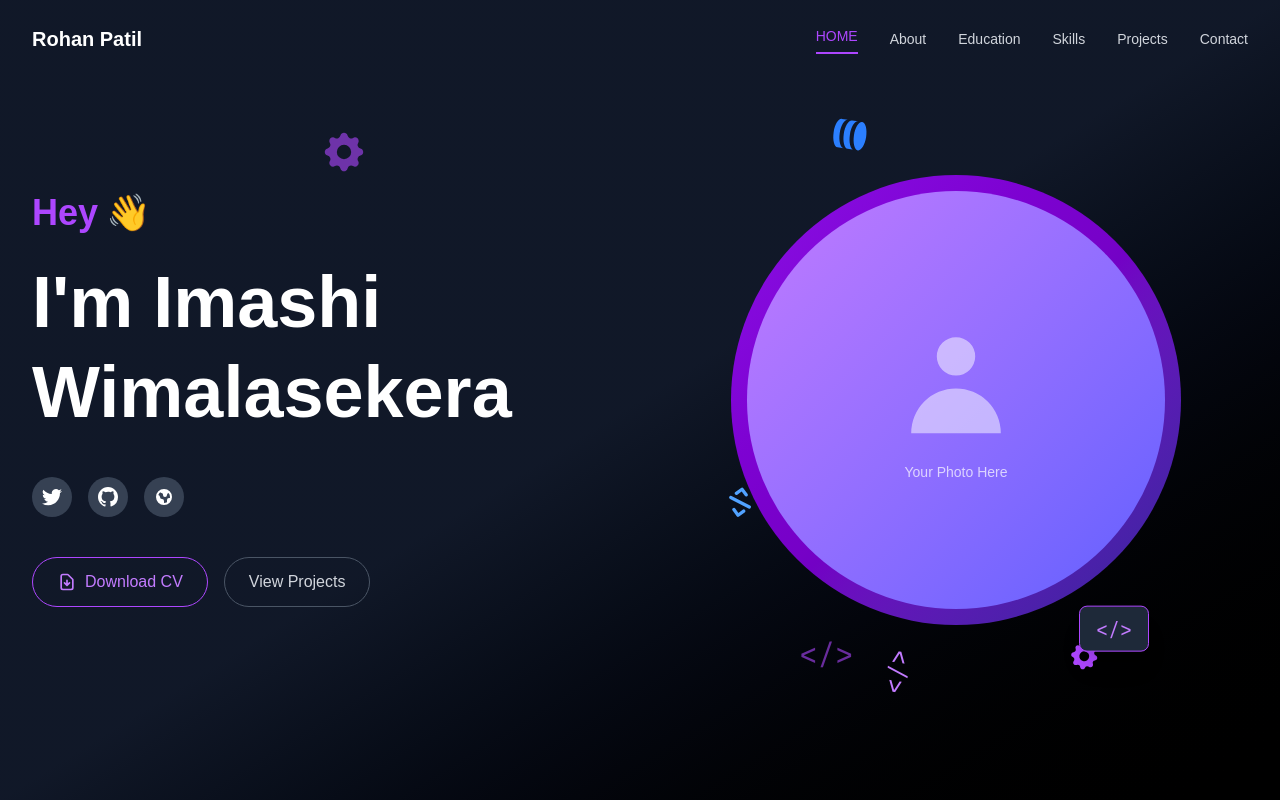
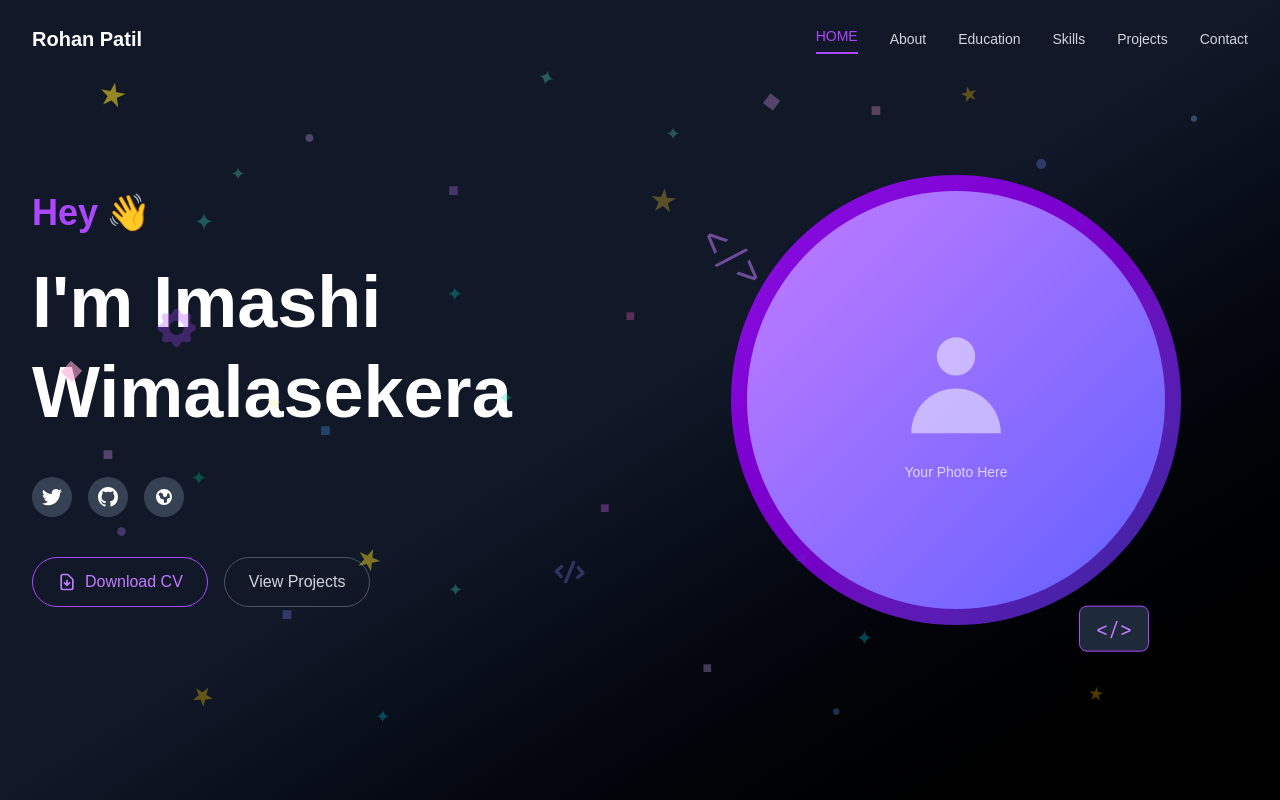
Before and after one commit to Imashi-wimalasekera/My-Portfolio, a Next.js app in the folder frontend/: page / in a window 1280 px wide. Built offline with nearby package versions, Linux system fonts and the light colour scheme.

Commit message:
Update HeroSection.jsx

```diff
--- a/frontend/app/components/HeroSection.tsx
+++ b/frontend/app/components/HeroSection.tsx
@@ -1,44 +1,134 @@
 'use client';
 
 import { motion } from 'framer-motion';
-import Image from 'next/image';
 
 export default function HeroSection() {
-  return (
-    <section className="relative min-h-screen flex items-center justify-center overflow-hidden px-8">
-      {/* Decorative Icons */}
-      <motion.div
-        initial={{ opacity: 0, scale: 0 }}
-        animate={{ opacity: 0.6, scale: 1 }}
-        transition={{ delay: 1, duration: 0.5 }}
-        className="absolute top-32 left-1/4 text-purple-500"
-      >
-        <svg className="w-12 h-12" fill="currentColor" viewBox="0 0 20 20">
-          <path fillRule="evenodd" d="M11.49 3.17c-.38-1.56-2.6-1.56-2.98 0a1.532 1.532 0 01-2.286.948c-1.372-.836-2.942.734-2.106 2.106.54.886.061 2.042-.947 2.287-1.561.379-1.561 2.6 0 2.978a1.532 1.532 0 01.947 2.287c-.836 1.372.734 2.942 2.106 2.106a1.532 1.532 0 012.287.947c.379 1.561 2.6 1.561 2.978 0a1.533 1.533 0 012.287-.947c1.372.836 2.942-.734 2.106-2.106a1.533 1.533 0 01.947-2.287c1.561-.379 1.561-2.6 0-2.978a1.532 1.532 0 01-.947-2.287c.836-1.372-.734-2.942-2.106-2.106a1.532 1.532 0 01-2.287-.947zM10 13a3 3 0 100-6 3 3 0 000 6z" clipRule="evenodd" />
-        </svg>
-      </motion.div>
+  const floatingIcons = [
+    // Top row - evenly distributed
+    { id: 'star1', content: <span className="text-2xl text-yellow-300">★</span>, className: 'top-[10%] left-[8%]', animType: 'zoom' },
+    { id: 'dot1', content: <span className="text-3xl text-purple-300">•</span>, className: 'top-[15%] left-[25%]', animType: 'drift' },
+    { id: 'sparkle1', content: <span className="text-xl text-emerald-300">✦</span>, className: 'top-[8%] left-[42%]', animType: 'zoom' },
+    { id: 'diamond1', content: <span className="text-2xl text-fuchsia-300">◆</span>, className: 'top-[12%] left-[58%]', animType: 'drift' },
+    { id: 'star2', content: <span className="text-xl text-yellow-400">★</span>, className: 'top-[10%] left-[75%]', animType: 'zoom' },
+    { id: 'dot2', content: <span className="text-2xl text-blue-300">•</span>, className: 'top-[15%] left-[90%]', animType: 'drift' },
 
-      <motion.div
-        initial={{ opacity: 0, scale: 0 }}
-        animate={{ opacity: 0.6, scale: 1 }}
-        transition={{ delay: 1.2, duration: 0.5 }}
-        className="absolute top-48 right-1/4 text-purple-500"
-      >
+    // Upper-middle row
+    { id: 'sparkle2', content: <span className="text-2xl text-teal-300">✦</span>, className: 'top-[28%] left-[12%]', animType: 'drift' },
+    { id: 'brackets', content: <span className="text-3xl font-mono">&lt;/&gt;</span>, className: 'top-[30%] left-[55%] text-purple-400', animType: 'zoom' },
+    { id: 'star3', content: <span className="text-3xl text-amber-300">★</span>, className: 'top-[25%] left-[48%]', animType: 'drift' },
+    { id: 'dot3', content: <span className="text-4xl text-indigo-300">•</span>, className: 'top-[32%] left-[65%]', animType: 'zoom' },
+    { id: 'sparkle3', content: <span className="text-lg text-cyan-300">✦</span>, className: 'top-[28%] left-[82%]', animType: 'drift' },
+
+    // Middle row
+    { id: 'diamond2', content: <span className="text-xl text-pink-300">◆</span>, className: 'top-[45%] left-[5%]', animType: 'zoom' },
+    { id: 'star4', content: <span className="text-lg text-yellow-200">★</span>, className: 'top-[50%] left-[20%]', animType: 'drift' },
+    { id: 'db', content: (
         <svg className="w-10 h-10" fill="currentColor" viewBox="0 0 20 20">
           <path d="M3 12v3c0 1.657 3.134 3 7 3s7-1.343 7-3v-3c0 1.657-3.134 3-7 3s-7-1.343-7-3z" />
           <path d="M3 7v3c0 1.657 3.134 3 7 3s7-1.343 7-3V7c0 1.657-3.134 3-7 3S3 8.657 3 7z" />
           <path d="M17 5c0 1.657-3.134 3-7 3S3 6.657 3 5s3.134-3 7-3 7 1.343 7 3z" />
         </svg>
-      </motion.div>
+      ), className: 'top-[48%] left-[85%] text-blue-400', animType: 'zoom' },
+    { id: 'sparkle4', content: <span className="text-2xl text-emerald-400">✦</span>, className: 'top-[52%] right-[8%]', animType: 'drift' },
 
-      <motion.div
-        initial={{ opacity: 0, scale: 0 }}
-        animate={{ opacity: 0.6, scale: 1 }}
-        transition={{ delay: 1.4, duration: 0.5 }}
-        className="absolute bottom-32 right-1/3 text-purple-500"
-      >
-        <span className="text-3xl font-mono">&lt;/&gt;</span>
-      </motion.div>
+    // Lower-middle row
+    { id: 'dot4', content: <span className="text-3xl text-purple-400">•</span>, className: 'top-[65%] left-[10%]', animType: 'drift' },
+    { id: 'star5', content: <span className="text-2xl text-yellow-300">★</span>, className: 'top-[68%] left-[28%]', animType: 'zoom' },
+    { id: 'angle', content: (
+        <svg className="w-8 h-8" fill="currentColor" viewBox="0 0 20 20">
+          <path fillRule="evenodd" d="M12.316 3.051a1 1 0 01.633 1.265l-4 12a1 1 0 11-1.898-.632l4-12a1 1 0 011.265-.633zM5.707 6.293a1 1 0 010 1.414L3.414 10l2.293 2.293a1 1 0 11-1.414 1.414l-3-3a1 1 0 010-1.414l3-3a1 1 0 011.414 0zm8.586 0a1 1 0 011.414 0l3 3a1 1 0 010 1.414l-3 3a1 1 0 11-1.414-1.414L16.586 10l-2.293-2.293a1 1 0 010-1.414z" clipRule="evenodd" />
+        </svg>
+      ), className: 'top-[70%] left-[45%] text-indigo-400', animType: 'drift' },
+    { id: 'sparkle5', content: <span className="text-xl text-teal-400">✦</span>, className: 'top-[68%] left-[62%]', animType: 'zoom' },
+    { id: 'star6', content: <span className="text-xl text-amber-200">★</span>, className: 'top-[65%] left-[78%]', animType: 'drift' },
+
+    // Bottom row
+    { id: 'star7', content: <span className="text-2xl text-yellow-400">★</span>, className: 'top-[85%] left-[15%]', animType: 'zoom' },
+    { id: 'sparkle6', content: <span className="text-lg text-cyan-400">✦</span>, className: 'top-[88%] left-[32%]', animType: 'drift' },
+    { id: 'react', content: (
+        <svg className="w-12 h-12" viewBox="0 0 24 24" fill="none" stroke="currentColor" strokeWidth="1.5" className="text-cyan-300">
+          <circle cx="12" cy="12" r="2" fill="currentColor" />
+          <ellipse cx="12" cy="12" rx="11" ry="4.5" />
+          <ellipse cx="12" cy="12" rx="11" ry="4.5" transform="rotate(60 12 12)" />
+          <ellipse cx="12" cy="12" rx="11" ry="4.5" transform="rotate(120 12 12)" />
+        </svg>
+      ), className: 'top-[90%] left-[50%]', animType: 'zoom' },
+    { id: 'dot5', content: <span className="text-2xl text-blue-400">•</span>, className: 'top-[87%] left-[68%]', animType: 'drift' },
+    { id: 'star8', content: <span className="text-lg text-amber-400">★</span>, className: 'top-[85%] left-[85%]', animType: 'zoom' },
+
+    // Additional scattered for fullness
+    { id: 'spark', content: (
+        <svg className="w-12 h-12" fill="currentColor" viewBox="0 0 20 20">
+          <path fillRule="evenodd" d="M11.49 3.17c-.38-1.56-2.6-1.56-2.98 0a1.532 1.532 0 01-2.286.948c-1.372-.836-2.942.734-2.106 2.106.54.886.061 2.042-.947 2.287-1.561.379-1.561 2.6 0 2.978a1.532 1.532 0 01.947 2.287c-.836 1.372.734 2.942 2.106 2.106a1.532 1.532 0 012.287.947c.379 1.561 2.6 1.561 2.978 0a1.533 1.533 0 012.287-.947c1.372.836 2.942-.734 2.106-2.106a1.533 1.533 0 01.947-2.287c1.561-.379 1.561-2.6 0-2.978a1.532 1.532 0 01-.947-2.287c.836-1.372-.734-2.942-2.106-2.106a1.532 1.532 0 01-2.287-.947zM10 13a3 3 0 100-6 3 3 0 000 6z" clipRule="evenodd" />
+        </svg>
+      ), className: 'top-[38%] left-[15%] text-purple-500', animType: 'drift' },
+    { id: 'figma', content: (
+        <svg className="w-10 h-10 text-pink-400" fill="currentColor" viewBox="0 0 24 24">
+          <path d="M8 2h4a4 4 0 010 8H8z" />
+          <path d="M8 10h4a4 4 0 010 8H8z" />
+          <path d="M8 2a4 4 0 000 8V2z" />
+          <path d="M12 2h4a4 4 0 010 8h-4z" />
+          <path d="M12 10a4 4 0 100 8 4 4 0 000-8z" />
+        </svg>
+      ), className: 'top-[55%] right-[12%]', animType: 'zoom' },
+    { id: 'dot6', content: <span className="text-4xl text-indigo-400">•</span>, className: 'top-[18%] right-[15%]', animType: 'drift' },
+
+    // Additional sparkles and squares to fill empty spaces
+    { id: 'sparkle7', content: <span className="text-lg text-emerald-300">✦</span>, className: 'top-[20%] left-[18%]', animType: 'zoom' },
+    { id: 'sparkle8', content: <span className="text-xl text-teal-400">✦</span>, className: 'top-[35%] left-[38%]', animType: 'drift' },
+    { id: 'sparkle9', content: <span className="text-lg text-cyan-300">✦</span>, className: 'top-[42%] left-[60%]', animType: 'zoom' },
+    { id: 'sparkle10', content: <span className="text-xl text-emerald-400">✦</span>, className: 'top-[58%] left-[18%]', animType: 'drift' },
+    { id: 'sparkle11', content: <span className="text-lg text-teal-300">✦</span>, className: 'top-[72%] left-[35%]', animType: 'zoom' },
+    { id: 'sparkle12', content: <span className="text-xl text-cyan-400">✦</span>, className: 'top-[78%] left-[70%]', animType: 'drift' },
+    { id: 'sparkle13', content: <span className="text-lg text-emerald-300">✦</span>, className: 'top-[15%] left-[52%]', animType: 'zoom' },
+    { id: 'sparkle14', content: <span className="text-xl text-teal-400">✦</span>, className: 'top-[48%] left-[42%]', animType: 'drift' },
+
+    // Small squares in various positions
+    { id: 'square1', content: <span className="text-lg text-purple-400">■</span>, className: 'top-[22%] left-[35%]', animType: 'zoom' },
+    { id: 'square2', content: <span className="text-base text-pink-400">■</span>, className: 'top-[38%] left-[52%]', animType: 'drift' },
+    { id: 'square3', content: <span className="text-lg text-blue-400">■</span>, className: 'top-[52%] left-[25%]', animType: 'zoom' },
+    { id: 'square4', content: <span className="text-base text-fuchsia-400">■</span>, className: 'top-[62%] left-[50%]', animType: 'drift' },
+    { id: 'square5', content: <span className="text-lg text-indigo-400">■</span>, className: 'top-[75%] left-[22%]', animType: 'zoom' },
+    { id: 'square6', content: <span className="text-base text-purple-300">■</span>, className: 'top-[82%] left-[58%]', animType: 'drift' },
+    { id: 'square7', content: <span className="text-lg text-pink-300">■</span>, className: 'top-[12%] left-[68%]', animType: 'zoom' },
+    { id: 'square8', content: <span className="text-base text-blue-300">■</span>, className: 'top-[45%] left-[72%]', animType: 'drift' },
+    { id: 'square9', content: <span className="text-lg text-fuchsia-300">■</span>, className: 'top-[55%] left-[8%]', animType: 'zoom' },
+    { id: 'square10', content: <span className="text-base text-indigo-300">■</span>, className: 'top-[32%] left-[88%]', animType: 'drift' },
+  ];
+
+  return (
+    <section className="relative min-h-screen flex items-center justify-center overflow-hidden px-8">
+      {/* Background floating icons */}
+      <div className="absolute inset-0 pointer-events-none">
+        {floatingIcons.map((icon, index) => {
+          const isZoom = icon.animType === 'zoom';
+          return (
+            <motion.div
+              key={icon.id}
+              className={`absolute ${icon.className} opacity-30`}
+              animate={isZoom ? {
+                scale: [1, 1.4, 1],
+                rotate: [0, 180, 360],
+                opacity: [0.3, 0.6, 0.3],
+              } : {
+                x: [-40, 40, -35],
+                y: [0, -18, 6],
+                rotate: [0, 8, -8, 0],
+                scale: [1, 1.08, 0.95, 1],
+              }}
+              transition={{
+                duration: isZoom ? 4 + index * 0.3 : 6 + index * 0.4,
+                delay: index * 0.2,
+                repeat: Infinity,
+                repeatType: isZoom ? 'loop' : 'mirror',
+                ease: 'easeInOut',
+              }}
+            >
+              {icon.content}
+            </motion.div>
+          );
+        })}
+      </div>
 
       <div className="max-w-7xl mx-auto w-full grid grid-cols-1 lg:grid-cols-2 gap-12 items-center">
         {/* Left Side - Text Content */}
@@ -150,43 +240,6 @@ export default function HeroSection() {
           transition={{ duration: 0.8, delay: 0.4 }}
           className="relative flex items-center justify-center"
         >
-          {/* Decorative Icons around the circle */}
-          <motion.div
-            animate={{
-              rotate: 360,
-              scale: [1, 1.05, 1]
-            }}
-            transition={{
-              rotate: { duration: 20, repeat: Infinity, ease: "linear" },
-              scale: { duration: 2, repeat: Infinity, ease: "easeInOut" }
-            }}
-            className="absolute inset-0"
-          >
-            <div className="absolute top-12 right-12 text-purple-500">
-              <svg className="w-8 h-8" fill="currentColor" viewBox="0 0 20 20">
-                <path fillRule="evenodd" d="M11.49 3.17c-.38-1.56-2.6-1.56-2.98 0a1.532 1.532 0 01-2.286.948c-1.372-.836-2.942.734-2.106 2.106.54.886.061 2.042-.947 2.287-1.561.379-1.561 2.6 0 2.978a1.532 1.532 0 01.947 2.287c-.836 1.372.734 2.942 2.106 2.106a1.532 1.532 0 012.287.947c.379 1.561 2.6 1.561 2.978 0a1.533 1.533 0 012.287-.947c1.372.836 2.942-.734 2.106-2.106a1.533 1.533 0 01.947-2.287c1.561-.379 1.561-2.6 0-2.978a1.532 1.532 0 01-.947-2.287c.836-1.372-.734-2.942-2.106-2.106a1.532 1.532 0 01-2.287-.947zM10 13a3 3 0 100-6 3 3 0 000 6z" clipRule="evenodd" />
-              </svg>
-            </div>
-
-            <div className="absolute bottom-16 left-8 text-blue-500">
-              <svg className="w-10 h-10" fill="currentColor" viewBox="0 0 20 20">
-                <path d="M3 12v3c0 1.657 3.134 3 7 3s7-1.343 7-3v-3c0 1.657-3.134 3-7 3s-7-1.343-7-3z" />
-                <path d="M3 7v3c0 1.657 3.134 3 7 3s7-1.343 7-3V7c0 1.657-3.134 3-7 3S3 8.657 3 7z" />
-                <path d="M17 5c0 1.657-3.134 3-7 3S3 6.657 3 5s3.134-3 7-3 7 1.343 7 3z" />
-              </svg>
-            </div>
-
-            <div className="absolute top-1/2 right-0 text-purple-400">
-              <span className="text-2xl font-mono">&lt;/&gt;</span>
-            </div>
-
-            <div className="absolute bottom-4 right-1/4 text-blue-400">
-              <svg className="w-8 h-8" fill="currentColor" viewBox="0 0 20 20">
-                <path fillRule="evenodd" d="M12.316 3.051a1 1 0 01.633 1.265l-4 12a1 1 0 11-1.898-.632l4-12a1 1 0 011.265-.633zM5.707 6.293a1 1 0 010 1.414L3.414 10l2.293 2.293a1 1 0 11-1.414 1.414l-3-3a1 1 0 010-1.414l3-3a1 1 0 011.414 0zm8.586 0a1 1 0 011.414 0l3 3a1 1 0 010 1.414l-3 3a1 1 0 11-1.414-1.414L16.586 10l-2.293-2.293a1 1 0 010-1.414z" clipRule="evenodd" />
-              </svg>
-            </div>
-          </motion.div>
-
           {/* Main Circle with Image Placeholder */}
           <motion.div
             initial={{ scale: 0 }}
```
